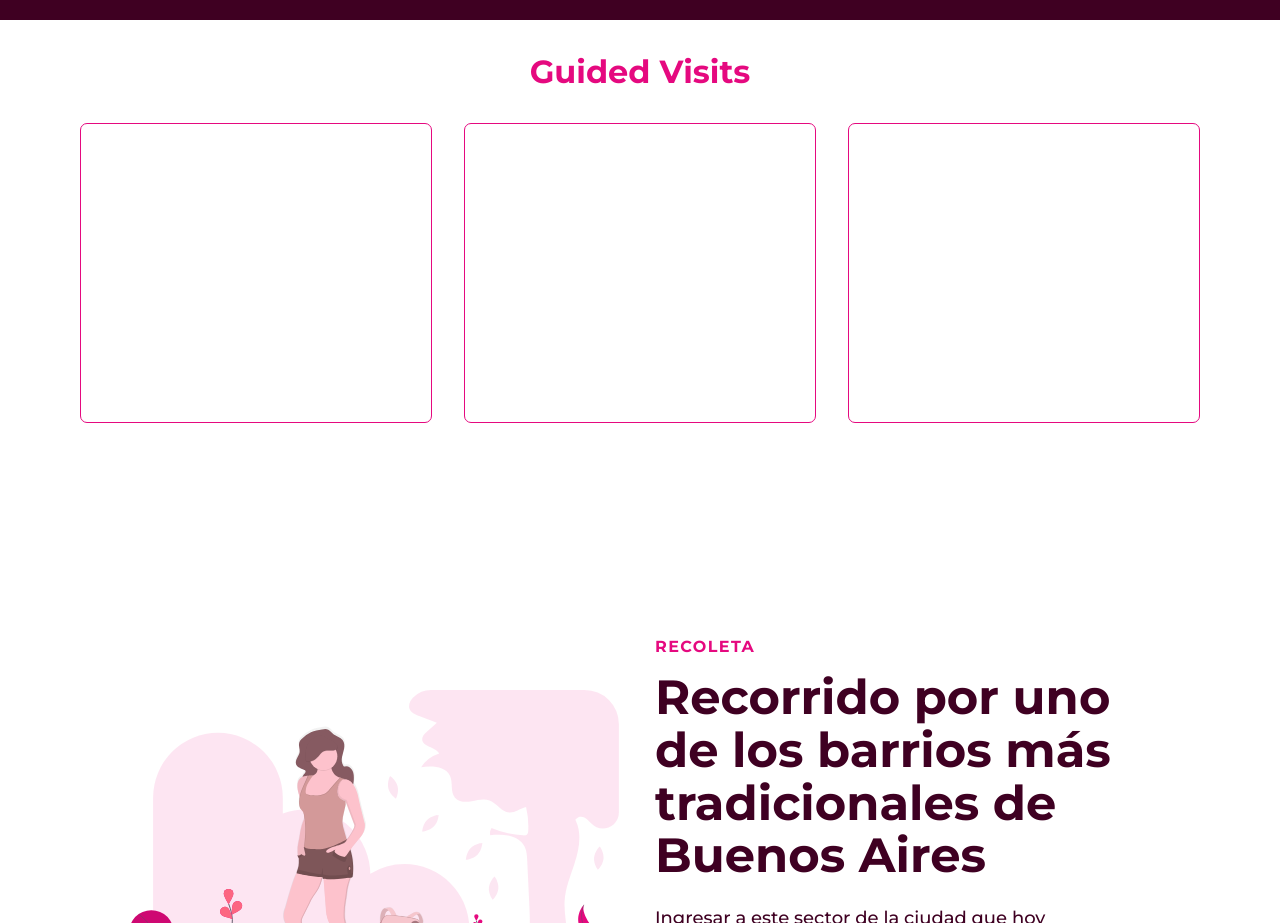
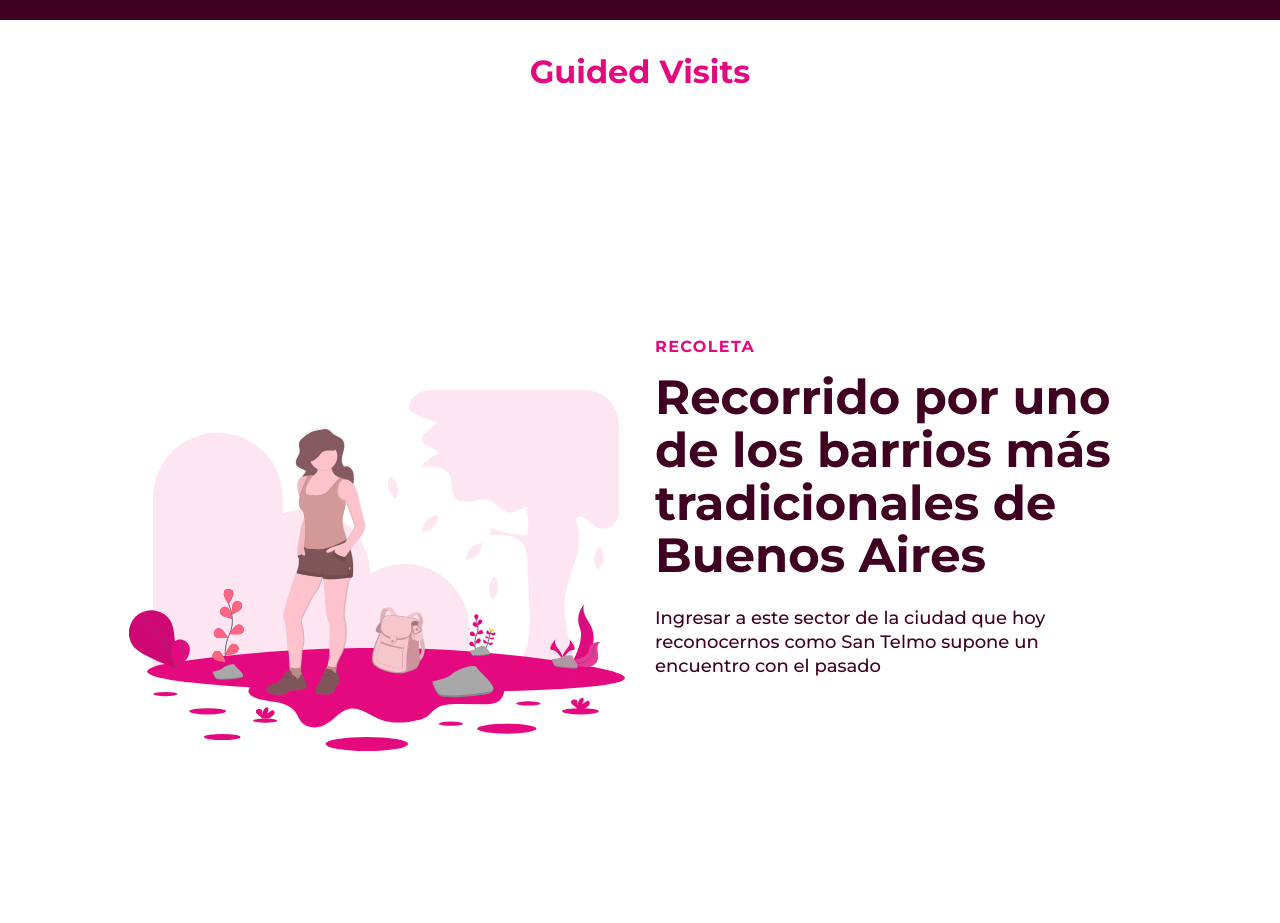
Before and after one commit to Elisa33/mochila, a React (Create React App) app: page / in a window 1280 px wide. Shown: the part 1640-2563 px from the top of the page. Built offline with nearby package versions, Linux system fonts and the light colour scheme.

Commit message:
ocultar card

```diff
--- a/src/components/CardItem/index.jsx
+++ b/src/components/CardItem/index.jsx
@@ -4,14 +4,14 @@ import { CardItem, CardH2 } from './CardItemElements';
 
 const Card = ({ src, text}) => {
     return (
-        <>
+
             <CardItem>
                 <img src={src} alt="" />
                 <h2>{text}</h2>
                 <CardH2>H2 con styled</CardH2>
             </CardItem>
 
-        </>
+
     )
 }
 
--- a/src/components/Cards/index.jsx
+++ b/src/components/Cards/index.jsx
@@ -1,7 +1,7 @@
 import React from 'react';
 import { CardsContainer, CardsWrapper } from './CardsElements';
-import { CardItem } from './../CardItem/CardItemElements';
 import biking from '../../images/biking.svg';
+import Card from './../CardItem/index';
 
 const Cards = () => {
     return (
@@ -11,14 +11,13 @@ const Cards = () => {
             <CardsContainer>
                 <h1>Guided Visits</h1>
                 <CardsWrapper>
-                <CardItem
+             {/*    <Card
                             src={biking}
                             text='Historic Sites'
                             label='sites'
                             path='/services'
-                        />
-                    <CardItem />
-                    <CardItem />
+                        /> */}
+
 
                 </CardsWrapper>
 
```
